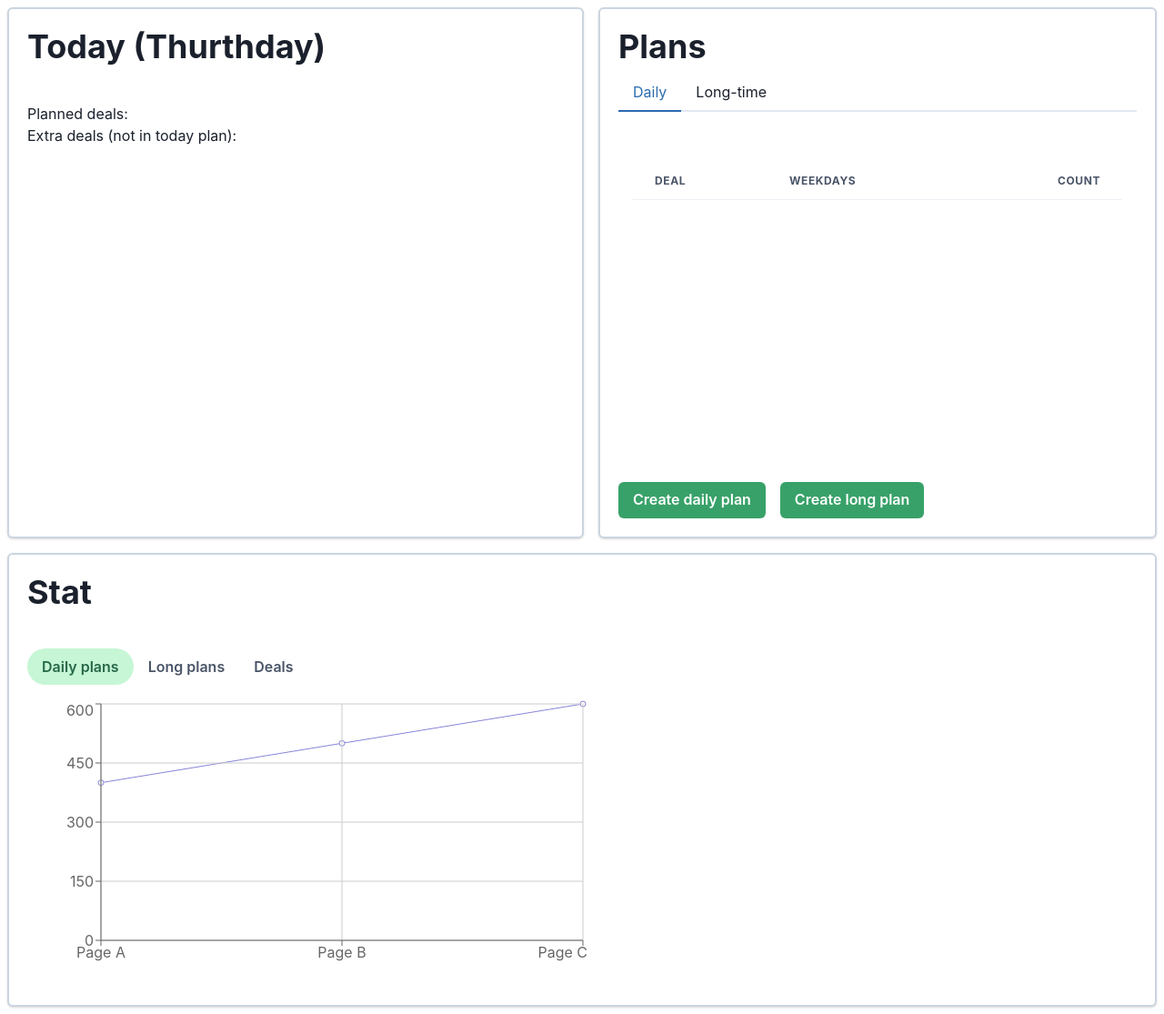
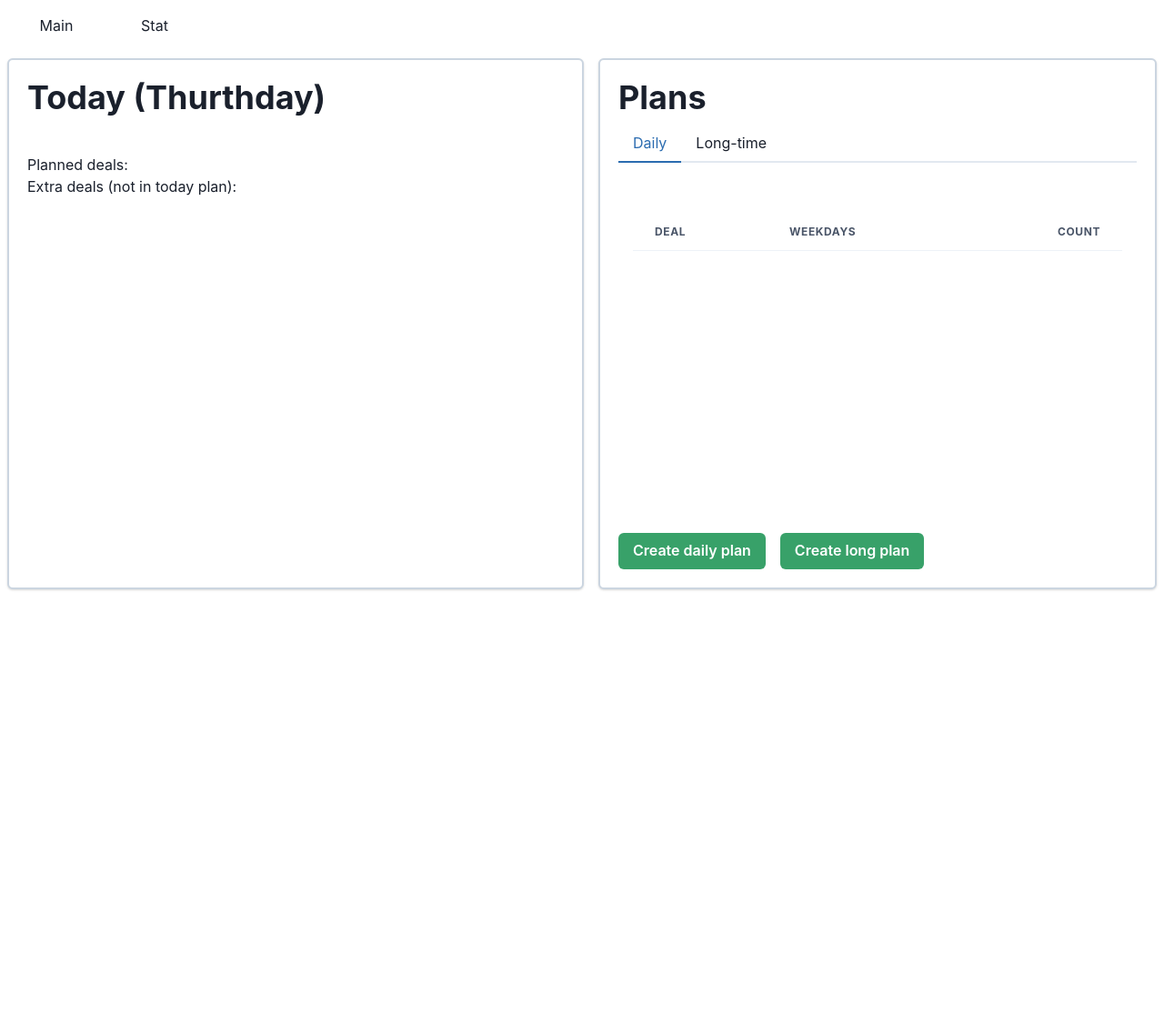
Before and after one commit to Paul1337/effeciency-monitor-v2, a React (Vite) app: page / in a window 1280 px wide. Shown: the whole page at 91% size. After the commit the page ends 800 px from the top, so only its background shows below. Built offline with nearby package versions, Linux system fonts and the light colour scheme.

Commit message:
+ NAVBAR! )

```diff
--- a/package.json
+++ b/package.json
@@ -24,6 +24,7 @@
     "react": "^18.2.0",
     "react-dom": "^18.2.0",
     "react-redux": "^8.1.3",
+    "react-router-dom": "^6.18.0",
     "recharts": "^2.9.3"
   },
   "devDependencies": {
--- a/src/App.tsx
+++ b/src/App.tsx
@@ -3,15 +3,19 @@ import { AppLayout } from './ui/components/AppLayout/AppLayout';
 import { PlansControl } from './ui/components/PlansControl/PlansControl';
 import { Stat } from './ui/components/Stat/Stat';
 import { TodayWidget } from './ui/components/TodayWidget/TodayWidget';
+import { Route, Routes } from 'react-router-dom';
+import { MainPage } from './ui/pages/Main/Main';
+import { StatPage } from './ui/pages/Stat/Stat';
+import { NavBar } from './ui/components/NavBar/NavBar';
 
 function App() {
     return (
         <AppLayout>
-            <HStack spacing={0} alignItems={'stretch'} height={600}>
-                <TodayWidget />
-                <PlansControl />
-            </HStack>
-            <Stat />
+            <NavBar />
+            <Routes>
+                <Route element={<MainPage />} path='/' />
+                <Route element={<StatPage />} path='/stat' />
+            </Routes>
         </AppLayout>
     );
 }
--- /dev/null
+++ b/src/domain/shared/dates/datesOperations.ts
@@ -0,0 +1,5 @@
+export const incrementDays = (date: Date, daysCount: number): Date => {
+    const newDate = new Date(date.getTime());
+    newDate.setDate(date.getDate() + daysCount);
+    return newDate;
+};
--- a/src/main.tsx
+++ b/src/main.tsx
@@ -4,8 +4,10 @@ import './index.css';
 import { StoreProvider } from './ui/providers/StoreProvider/StoreProvider.tsx';
 import { LoadingProvider } from './ui/providers/LoadingProvider/LoadingProvider.tsx';
 import { ChakraProvider } from '@chakra-ui/react';
+import { BrowserRouter } from 'react-router-dom';
 
 ReactDOM.createRoot(document.getElementById('root')!).render(
+    <BrowserRouter>
         <StoreProvider>
             <LoadingProvider>
                 <ChakraProvider>
@@ -13,4 +15,5 @@ ReactDOM.createRoot(document.getElementById('root')!).render(
                 </ChakraProvider>
             </LoadingProvider>
         </StoreProvider>
+    </BrowserRouter>
 );
--- /dev/null
+++ b/src/ui/components/NavBar/NavBar.tsx
@@ -0,0 +1,16 @@
+import { Box, HStack } from '@chakra-ui/react';
+import React from 'react';
+import { Link } from 'react-router-dom';
+import { config } from './config';
+
+export const NavBar = () => {
+    return (
+        <HStack m={3}>
+            {config.navLinks.map(navLink => (
+                <Box padding={'4px'} minW={100} textAlign={'center'}>
+                    <Link to={navLink.to}>{navLink.text}</Link>
+                </Box>
+            ))}
+        </HStack>
+    );
+};
--- /dev/null
+++ b/src/ui/components/NavBar/config.ts
@@ -0,0 +1,12 @@
+export const config = {
+    navLinks: [
+        {
+            to: '/',
+            text: 'Main',
+        },
+        {
+            to: '/stat',
+            text: 'Stat',
+        },
+    ],
+};
--- a/src/ui/components/Stat/DailyPlansStat/DailyPlansStat.tsx
+++ b/src/ui/components/Stat/DailyPlansStat/DailyPlansStat.tsx
@@ -1,20 +1,10 @@
-import { CartesianGrid, Line, LineChart, XAxis, YAxis } from 'recharts';
-
-const data = [
-    { name: 'Page A', uv: 400, pv: 2400, amt: 2400 },
-    { name: 'Page B', uv: 500, pv: 2400, amt: 2400 },
-    { name: 'Page C', uv: 600, pv: 2400, amt: 2400 },
-];
+import { FC } from 'react';
+import { PlanStat } from './PlanStat';
 
 export const DailyPlansStat = () => {
     return (
         <>
-            <LineChart width={600} height={300} data={data}>
-                <Line type='monotone' dataKey='uv' stroke='#8884d8' />
-                <CartesianGrid stroke='#ccc' />
-                <XAxis dataKey='name' />
-                <YAxis />
-            </LineChart>
+            <PlanStat />
         </>
     );
 };
--- /dev/null
+++ b/src/ui/components/Stat/DailyPlansStat/PlanStat.tsx
@@ -0,0 +1,52 @@
+import { useSelector } from 'react-redux';
+import { CartesianGrid, Line, LineChart, Tooltip, XAxis, YAxis } from 'recharts';
+import { RootState } from '../../../../domain/redux/store';
+import { FC } from 'react';
+import { incrementDays } from '../../../../domain/shared/dates/datesOperations';
+import { stringifyDate } from '../../../../domain/shared/dates/stringifyDate';
+import { IHistoryItem } from '../../../../domain/entities/HistoryItem/model';
+import { IDailyPlan } from '../../../../domain/entities/PlanItem/model';
+
+interface IDailyPlanStatProps {
+    dealName: string;
+}
+
+const config = {
+    daysBack: 30,
+};
+
+const buildData = (dealName: string, historyItems: IHistoryItem[], dailyPlans: IDailyPlan[]) => {
+    const data = [];
+    const currentDate = new Date();
+    for (let i = 0; i < config.daysBack; i++) {
+        const indexDay = incrementDays(currentDate, -i);
+        data.push({
+            name: stringifyDate(indexDay),
+            value: i,
+        });
+    }
+    return data;
+};
+
+export const PlanStat: FC<IDailyPlanStatProps> = props => {
+    const { dealName } = props;
+    const historyItems = useSelector((state: RootState) => state.history.items);
+    const dailyPlans = useSelector((state: RootState) => state.plans.dailyPlans);
+
+    const data = buildData(dealName, historyItems, dailyPlans);
+
+    // const data = historyItems.map(item => ({
+    //     name: item.date,
+    //     value: '',
+    // }));
+
+    return (
+        <LineChart width={1000} height={300} data={data}>
+            <Line type='monotone' dataKey='uv' stroke='#8884d8' />
+            <CartesianGrid stroke='#ccc' />
+            <XAxis dataKey={'name'} />
+            <YAxis dataKey={'value'} />
+            <Tooltip />
+        </LineChart>
+    );
+};
--- a/src/ui/components/Stat/Stat.tsx
+++ b/src/ui/components/Stat/Stat.tsx
@@ -26,7 +26,7 @@ export const Stat = () => {
                         <Tab>Long plans</Tab>
                         <Tab>Deals</Tab>
                     </TabList>
-                    <TabPanels>
+                    <TabPanels overflow={'auto'}>
                         <TabPanel>
                             <DailyPlansStat />
                         </TabPanel>
--- /dev/null
+++ b/src/ui/pages/Main/Main.tsx
@@ -0,0 +1,13 @@
+import { HStack } from '@chakra-ui/react';
+import { AppLayout } from '../../../ui/components/AppLayout/AppLayout';
+import { PlansControl } from '../../../ui/components/PlansControl/PlansControl';
+import { TodayWidget } from '../../../ui/components/TodayWidget/TodayWidget';
+
+export const MainPage = () => {
+    return (
+        <HStack spacing={0} alignItems={'stretch'} height={600}>
+            <TodayWidget />
+            <PlansControl />
+        </HStack>
+    );
+};
--- /dev/null
+++ b/src/ui/pages/Stat/Stat.tsx
@@ -0,0 +1,6 @@
+import React from 'react';
+import { Stat } from '../../components/Stat/Stat';
+
+export const StatPage = () => {
+    return <Stat />;
+};
```
Also changed, not shown: 1 other file (tests, documents, lock files or other folders). Lines whose indentation alone changed are shown as unchanged.
